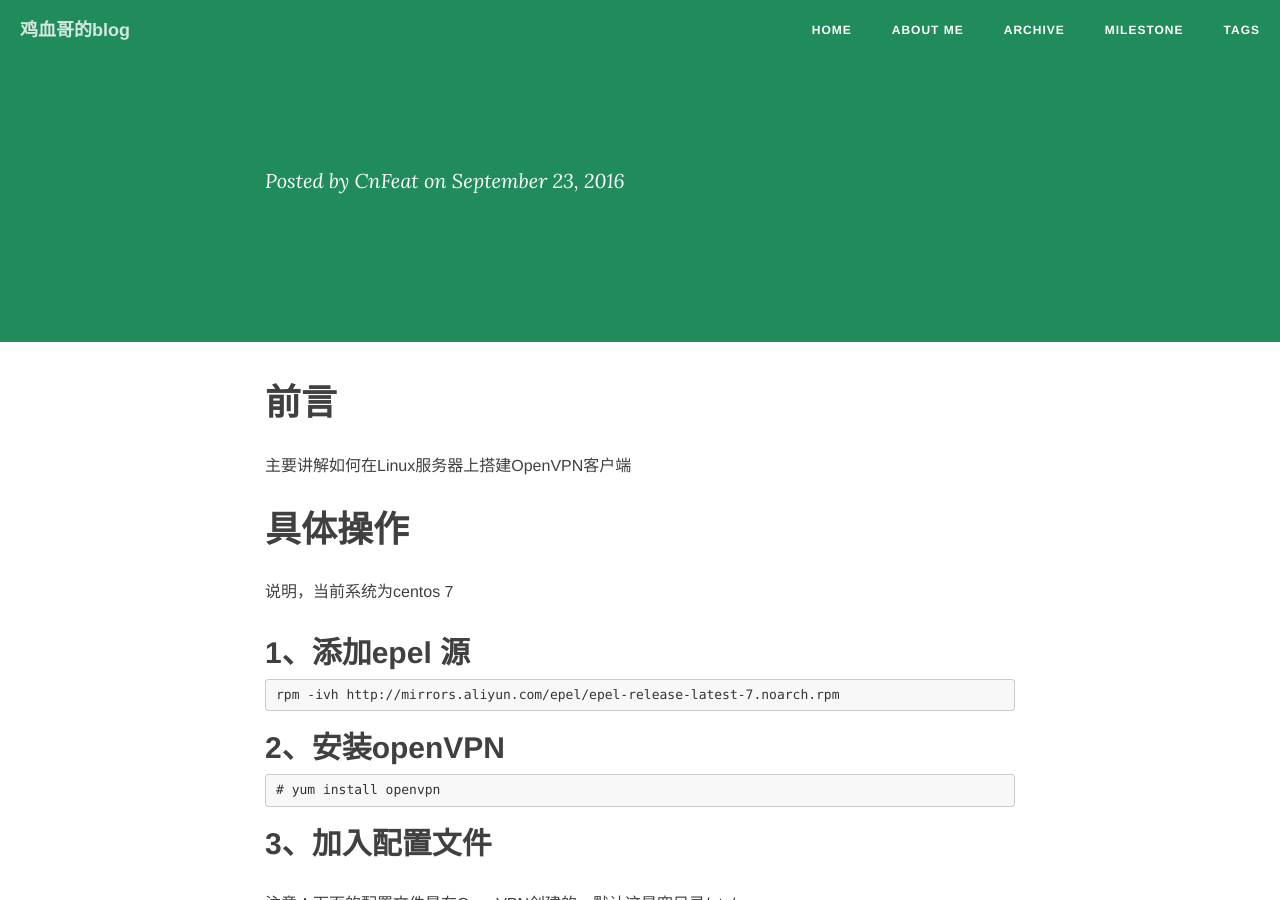
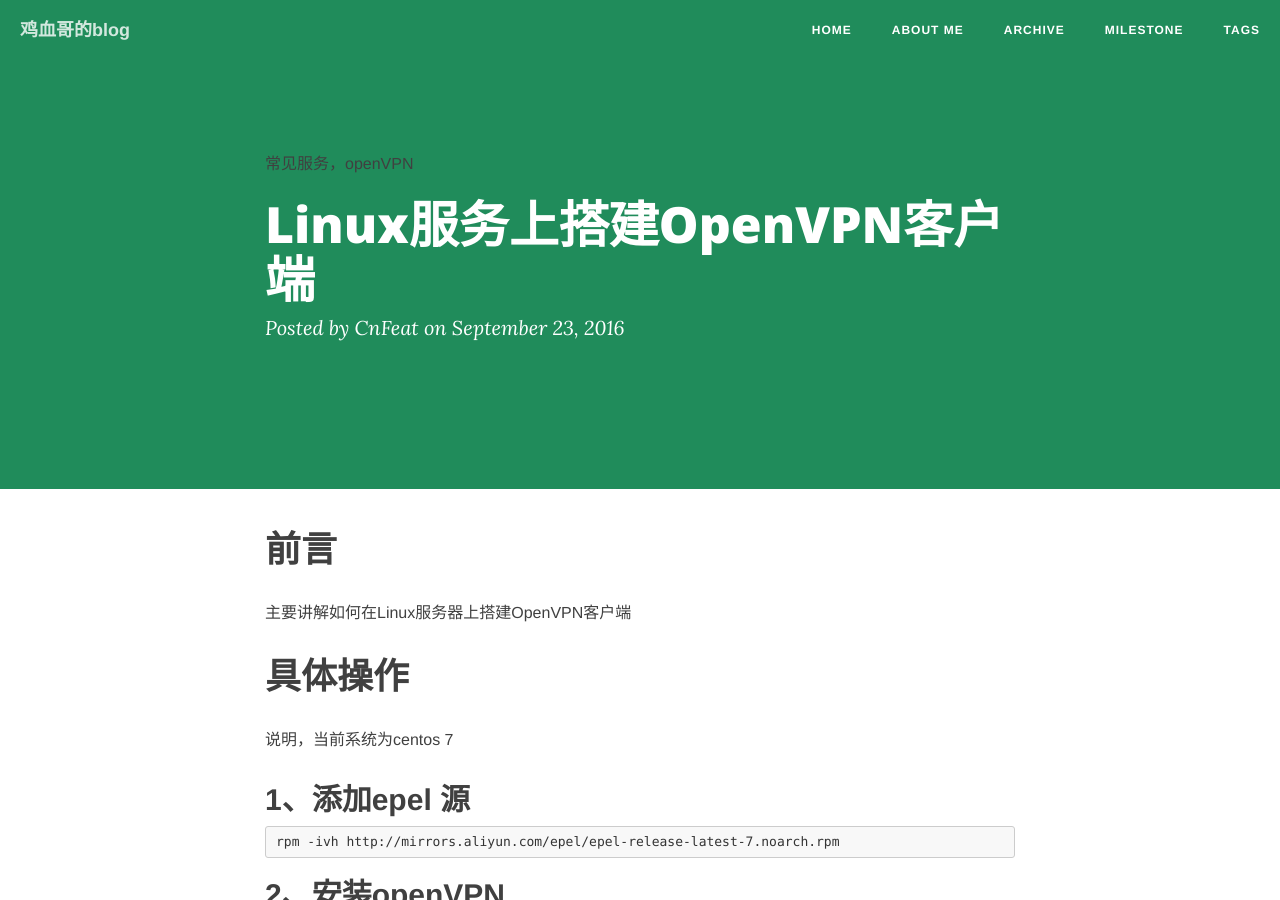
Before and after one commit to jixuege/jixuege.github.io, a Jekyll site: the page built from _posts/2016-09-23-linux-openvpn客户端配置.md, in a window 1280 px wide and 900 px high. Built offline with Jekyll 4.4.1, drawn with Linux system fonts in a browser that asks for light colours; nearby versions of some CDN libraries; comment, search, counter and statistics services are not loaded.

Commit message:
2016年9月23日17:07:37修改title

```diff
--- a/_posts/2016-09-23-linux-openvpn客户端配置.md
+++ b/_posts/2016-09-23-linux-openvpn客户端配置.md
@@ -1,6 +1,6 @@
 ---
 layout: post
-title:Linux（centOS）OpenVPN客户端配置
+title: Linux服务上搭建OpenVPN客户端
 date: 2016-9-23
 categories: blog
 tags: [常见服务，openVPN]
```
